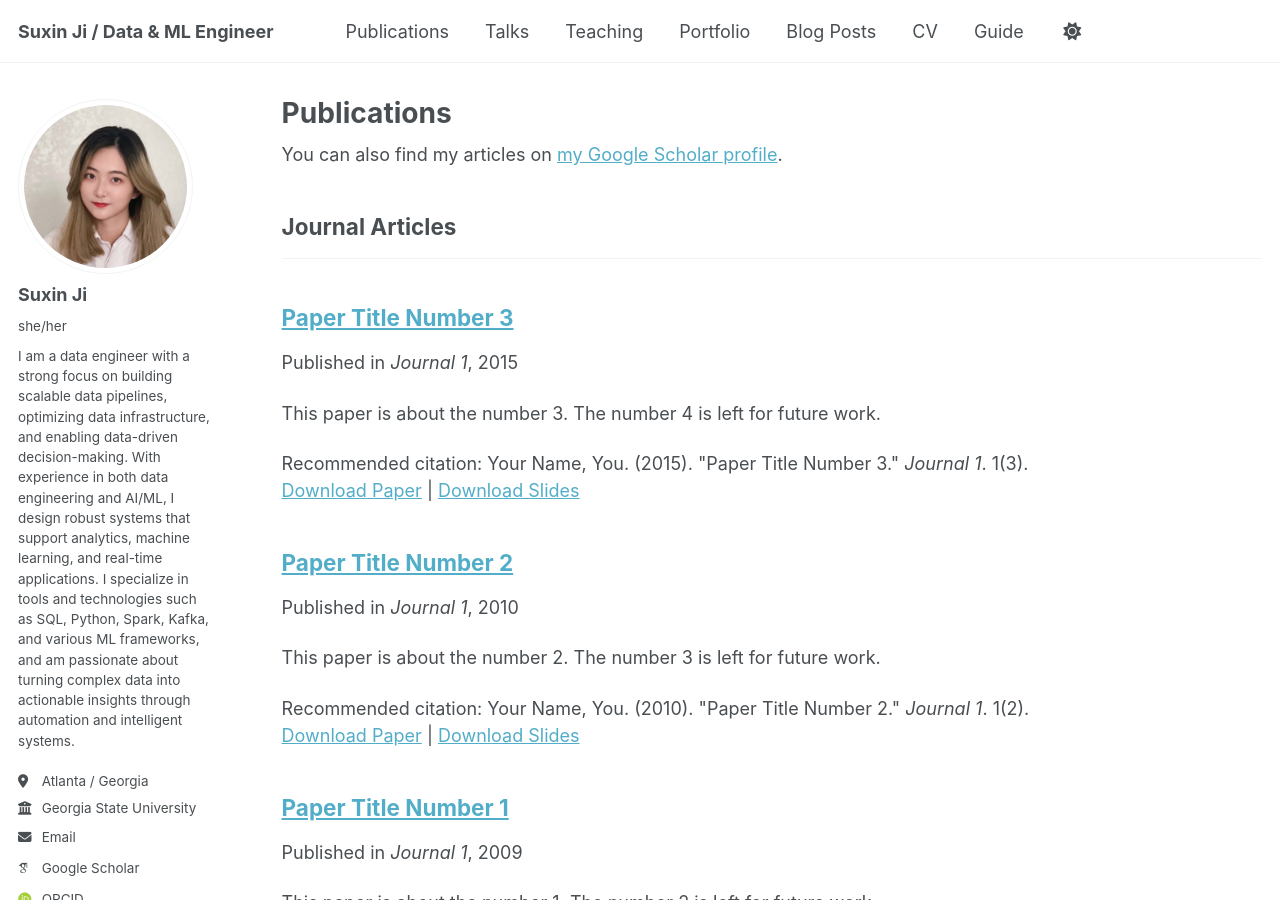
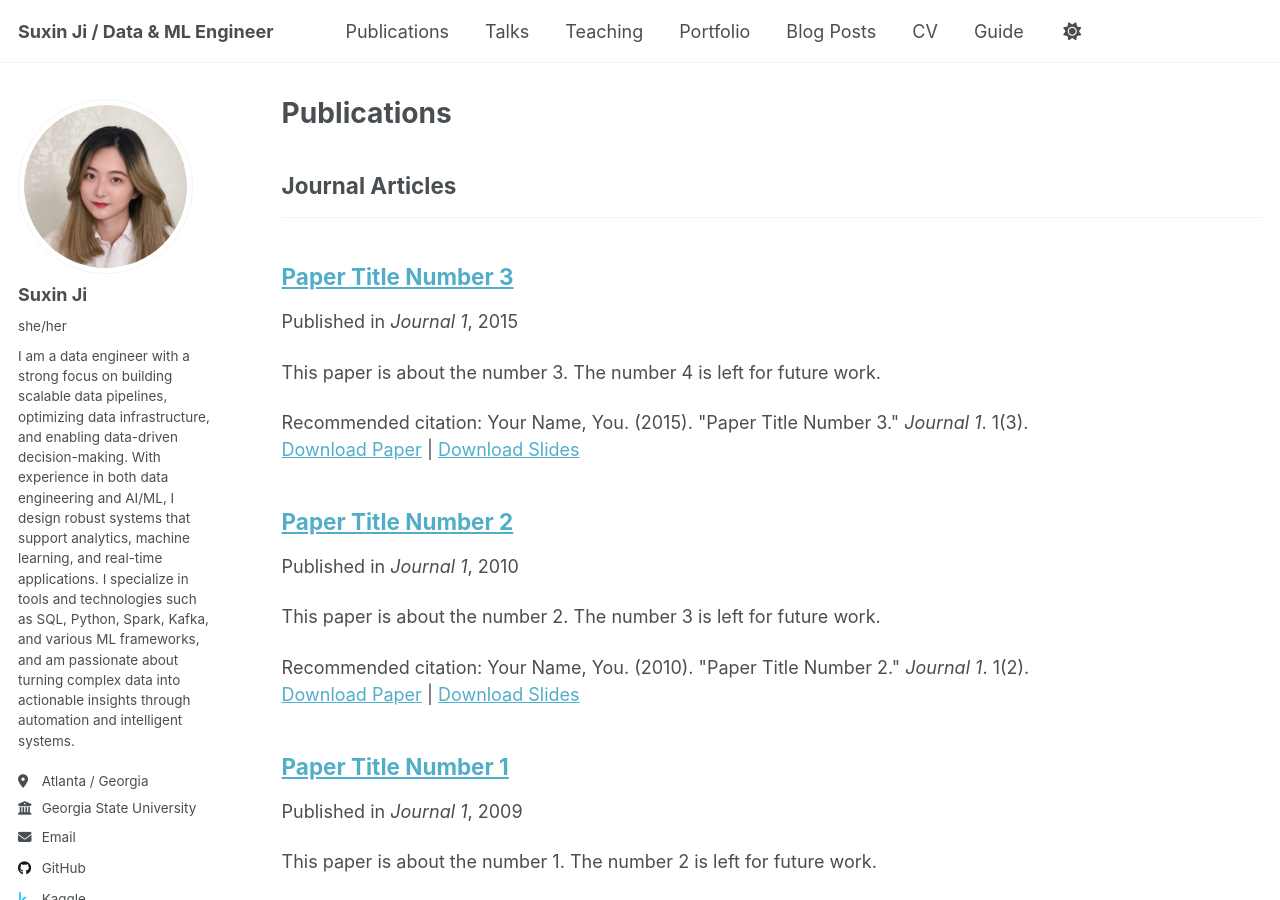
Before and after one commit to SuzieJi/suxinji.github.io, a Jekyll site: the page built from _pages/publications.html, in a window 1280 px wide and 900 px high. Built offline with Jekyll 4.4.1, drawn with Linux system fonts in a browser that asks for light colours; some web fonts are replaced; part of the change alters nothing that is shown.

Commit message:
change other social media usernames

```diff
--- a/_config.yml
+++ b/_config.yml
@@ -29,16 +29,16 @@ author:
   location         : "Atlanta / Georgia"
   employer         : "Georgia State University"
   uri              : # URL
-  email            : "none@example.org"
+  email            : "suxinji@gmail.com"
 
   # Academic websites
   academia         : # URL
   arxiv            : # URL - Update with the correct link to your profile
-  googlescholar    : "https://scholar.google.com/citations?user=PS_CX0AAAAAJ"
+  googlescholar    : # "https://scholar.google.com/citations?user=PS_CX0AAAAAJ"
   impactstory      : # URL
-  orcid            : "http://orcid.org/yourorcidurl"
+  orcid            : # "http://orcid.org/yourorcidurl"
   semantic         : # URL
-  pubmed           : "https://www.ncbi.nlm.nih.gov/pubmed/?term=john+snow"
+  pubmed           : # "https://www.ncbi.nlm.nih.gov/pubmed/?term=john+snow"
   researchgate     : # URL
   scopus           : # URL
 
@@ -47,11 +47,11 @@ author:
   codepen          : # Username
   dribbble         : # Username
   github           : "SuzieJi"
-  kaggle           : # Username
+  kaggle           : "suzieji"
   stackoverflow    : # User number or user number and name (i.e., use "1" or "1/jeff-atwood")
 
   # Social media
-  bluesky          : "bsky.app" # Replace this with you Bluesky username
+  bluesky          : # "bsky.app" # Replace this with you Bluesky username
   facebook         : # Username
   flickr           : # Username
   foursquare       : # Username
@@ -60,7 +60,7 @@ author:
   keybase          : # Username
   instagram        : # Username
   lastfm           : # Username
-  linkedin         : # Username
+  linkedin         : "suxin-ji-801971185"
   mastodon         : # URL
   medium           : # URL
   pinterest        : # Username
```
